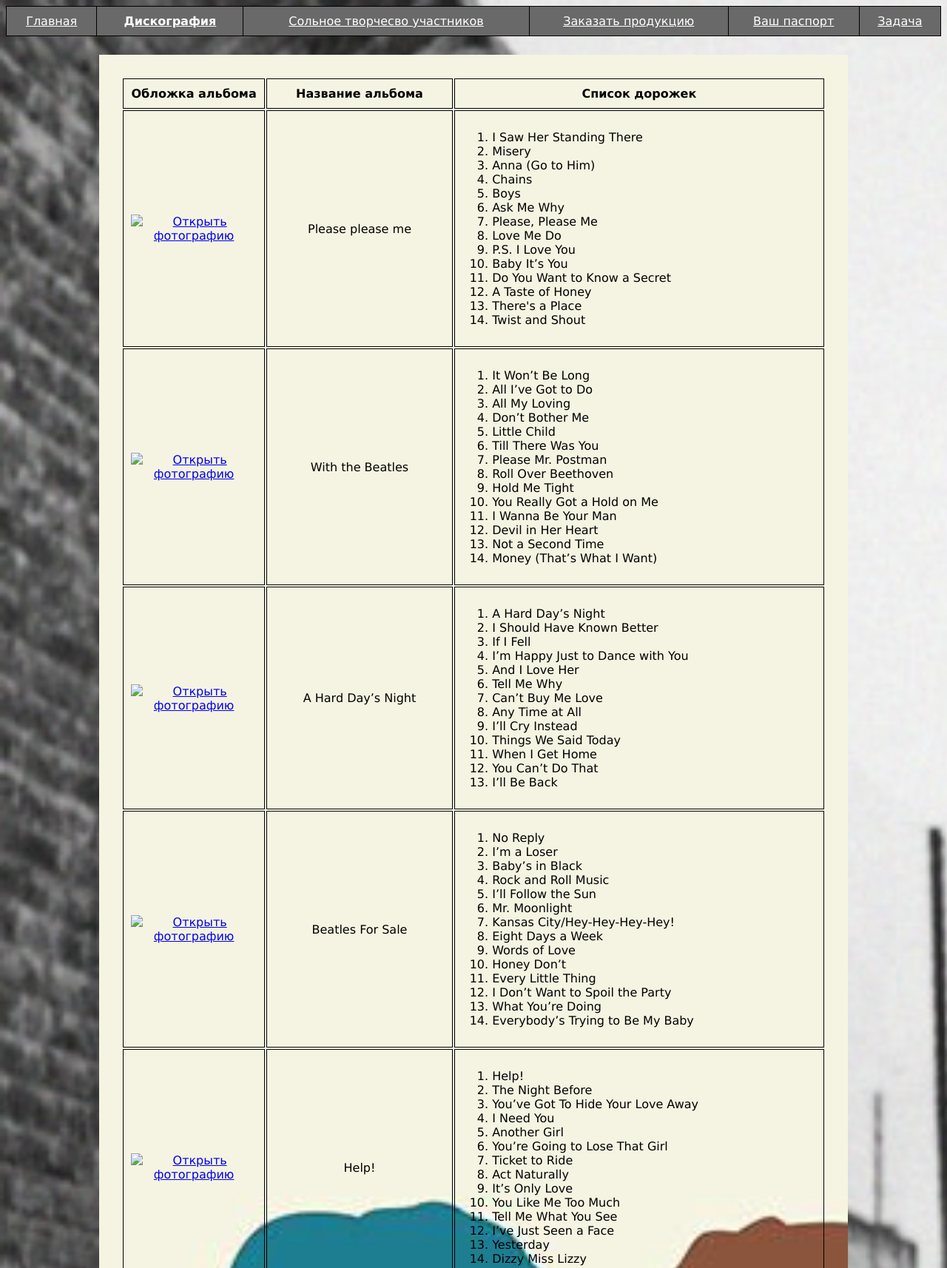
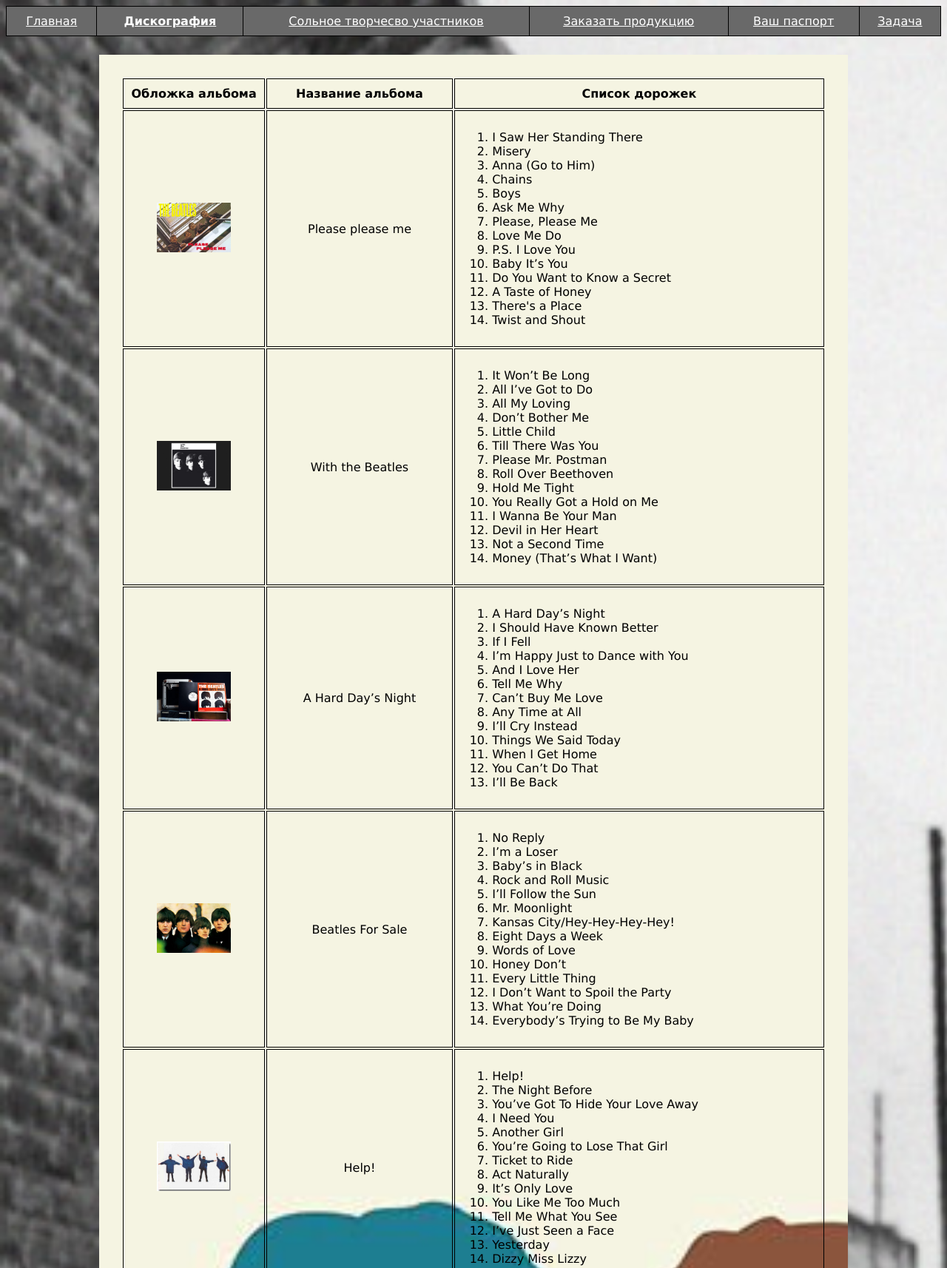
Before and after one commit to shishkinamaria/site, a plain HTML site: page disco.html in a window 1280 px wide. Shown: the top 1714 px of the page at 74% size. Drawn offline with Linux system fonts and the light colour scheme.

Commit message:
Update disco.html

```diff
--- a/disco.html
+++ b/disco.html
@@ -29,7 +29,7 @@
         <tr>
             <td class="td">
                 <a href="ppm.jpg" target="_blank">
-                    <img src="covers/ppm.jpg" alt="Открыть фотографию" style="width: 100px; height: auto;">
+                    <img src="ppm.jpg" alt="Открыть фотографию" style="width: 100px; height: auto;">
                 </a>
             </td>
             <td class="td">Please please me</td>
@@ -56,7 +56,7 @@
         <tr>
             <td class="td">
                 <a href="wtb.jpg" target="_blank">
-                    <img src="covers/wtb.jpg" alt="Открыть фотографию" style="width: 100px; height: auto;">
+                    <img src="wtb.jpg" alt="Открыть фотографию" style="width: 100px; height: auto;">
                 </a>
             </td>
             <td class="td">With the Beatles</td>
@@ -83,7 +83,7 @@
         <tr>
             <td class="td">
                 <a href="ahdn.jpg" target="_blank">
-                    <img src="covers/ahdn.jpg" alt="Открыть фотографию" style="width: 100px; height: auto;">
+                    <img src="ahdn.jpg" alt="Открыть фотографию" style="width: 100px; height: auto;">
                 </a>
             </td>
             <td class="td">A Hard Day’s Night</td>
@@ -110,7 +110,7 @@
         <tr>
             <td class="td">
                 <a href="bfs.jpg" target="_blank">
-                    <img src="covers/bfs.jpg" alt="Открыть фотографию" style="width: 100px; height: auto;">
+                    <img src="bfs.jpg" alt="Открыть фотографию" style="width: 100px; height: auto;">
                 </a>
             </td>
             <td class="td">Beatles For Sale</td>
@@ -137,7 +137,7 @@
         <tr>
             <td class="td">
                 <a href="hepl.jpg" target="_blank">
-                    <img src="covers/hepl.jpg" alt="Открыть фотографию" style="width: 100px; height: auto;">
+                    <img src="hepl.jpg" alt="Открыть фотографию" style="width: 100px; height: auto;">
                 </a>
             </td>
             <td class="td">Help!</td>
@@ -163,8 +163,8 @@
 
         <tr>
             <td class="td">
-                <a href="rs.jpg" target="_blank">
-                    <img src="covers/rs.jpg" alt="Открыть фотографию" style="width: 100px; height: auto;">
+                <a href="rsoul.jpg" target="_blank">
+                    <img src="rsoul.jpg" alt="Открыть фотографию" style="width: 100px; height: auto;">
                 </a>
             </td>
             <td class="td">Rubber Soul</td>
@@ -191,7 +191,7 @@
         <tr>
             <td class="td">
                 <a href="rev.jpg" target="_blank">
-                    <img src="covers/rev.jpg" alt="Открыть фотографию" style="width: 100px; height: auto;">
+                    <img src="rev.jpg" alt="Открыть фотографию" style="width: 100px; height: auto;">
                 </a>
             </td>
             <td class="td">Revolver</td>
@@ -218,7 +218,7 @@
         <tr>
             <td class="td">
                 <a href="sp.jpeg" target="_blank">
-                    <img src="covers/sp.jpeg" alt="Открыть фотографию" style="width: 100px; height: auto;">
+                    <img src="sp.jpeg" alt="Открыть фотографию" style="width: 100px; height: auto;">
                 </a>
             </td>
             <td class="td">Sgt. Pepper’s Lonely Hearts Club Band</td>
@@ -245,7 +245,7 @@
         <tr>
             <td class="td">
                 <a href="wa.jpg" target="_blank">
-                    <img src="covers/wa.jpg" alt="Открыть фотографию" style="width: 100px; height: auto;">
+                    <img src="wa.jpg" alt="Открыть фотографию" style="width: 100px; height: auto;">
                 </a>
             </td>
             <td class="td">The Beatles</td>
@@ -276,7 +276,7 @@
         <tr>
             <td class="td">
                 <a href="ar.jpg" target="_blank">
-                    <img src="covers/ar.jpg" alt="Открыть фотографию" style="width: 100px; height: auto;">
+                    <img src="ar.jpg" alt="Открыть фотографию" style="width: 100px; height: auto;">
                 </a>
             </td>
             <td class="td">Abbey Road</td>
@@ -306,7 +306,7 @@
         <tr>
             <td class="td">
                 <a href="lib.jpg" target="_blank">
-                    <img src="covers/lib.jpg" alt="Открыть фотографию" style="width: 100px; height: auto;">
+                    <img src="lib.jpg" alt="Открыть фотографию" style="width: 100px; height: auto;">
                 </a>
             </td>
             <td class="td">Let It Be</td>
```
